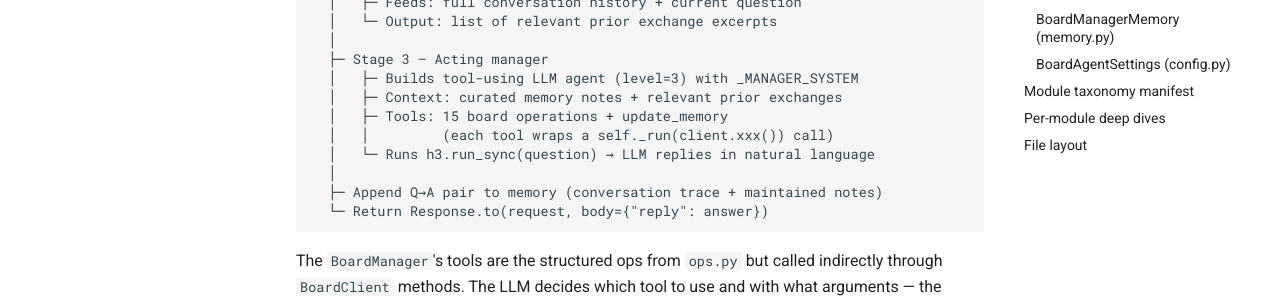
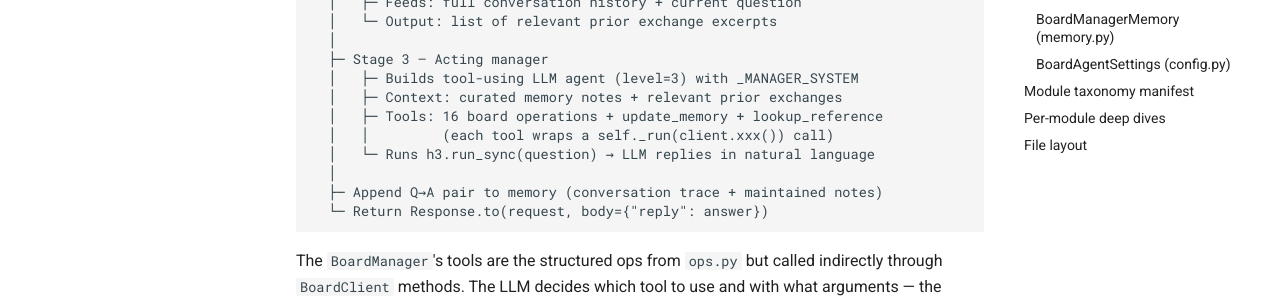
Before and after one commit to damien-robotsix/robotsix-board-agent, an MkDocs documentation site: the page built from docs/architecture.md, in a window 1280 px wide and 900 px high, scrolled down 2573 px. Shown: the part 476-776 px from the top of the window. Built offline with MkDocs 1.6.1 and Material for MkDocs 9.7.7, drawn with Linux system fonts in a browser that asks for light colours; some of the changed text lies outside the part shown.

Commit message:
mill: docs: fix stale tool-count references in architecture.md and board_manager/api.md (20260629T203209Z-docs-fix-stale-tool-count-references-in-8a71) (#176)
Co-authored-by: robotsix-mill <mill@robotsix.local>

```diff
--- a/docs/architecture.md
+++ b/docs/architecture.md
@@ -138,7 +138,7 @@ BoardManager._converse(question, requester)
   ├─ Stage 3 — Acting manager
   │   ├─ Builds tool-using LLM agent (level=3) with _MANAGER_SYSTEM
   │   ├─ Context: curated memory notes + relevant prior exchanges
-  │   ├─ Tools: 15 board operations + update_memory
+  │   ├─ Tools: 16 board operations + update_memory + lookup_reference
   │   │         (each tool wraps a self._run(client.xxx()) call)
   │   └─ Runs h3.run_sync(question) → LLM replies in natural language
   │
```
Also changed, not shown: CHANGELOG.md (+5 -0 lines), docs/board_manager/api.md (+1 -0 lines).
